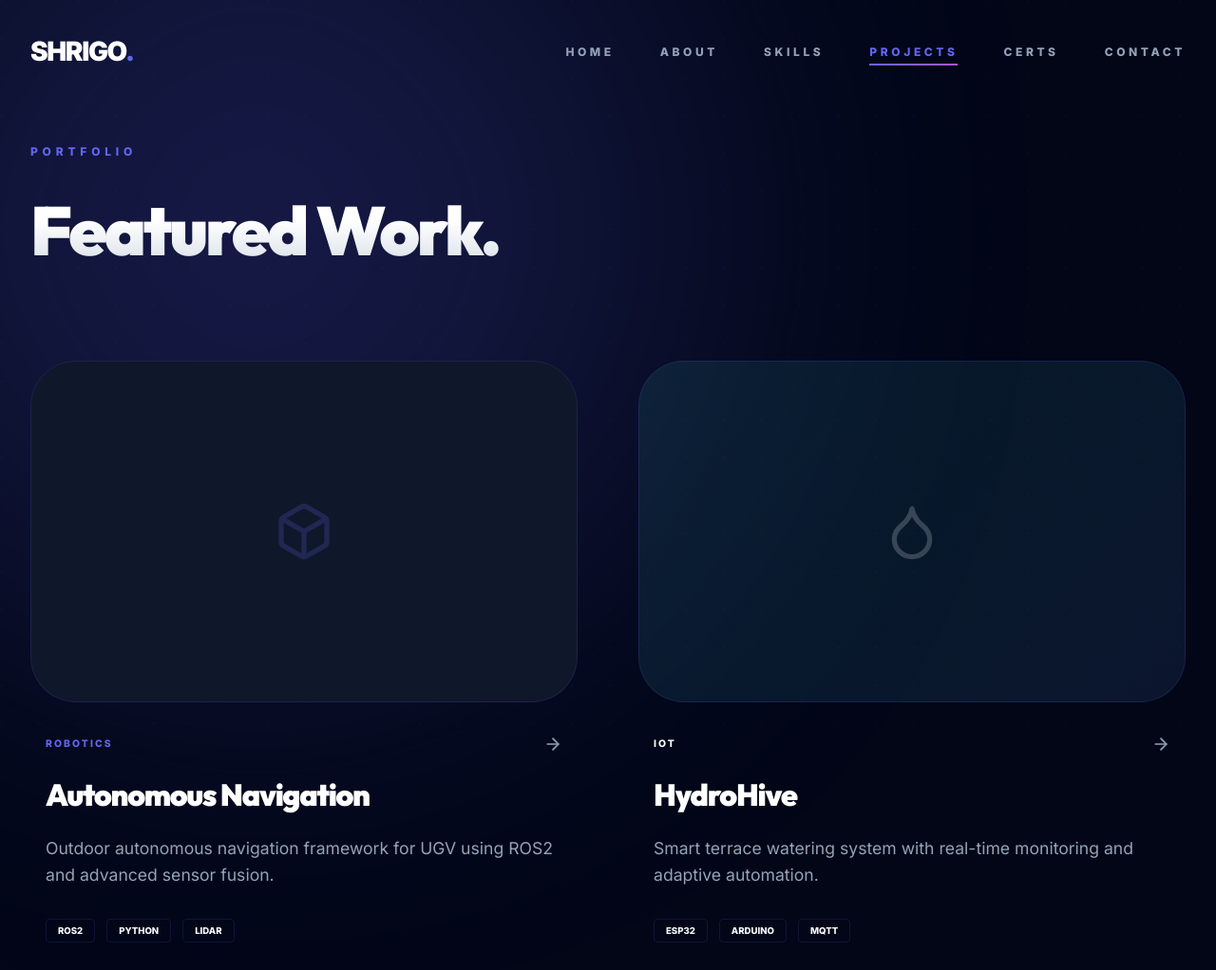
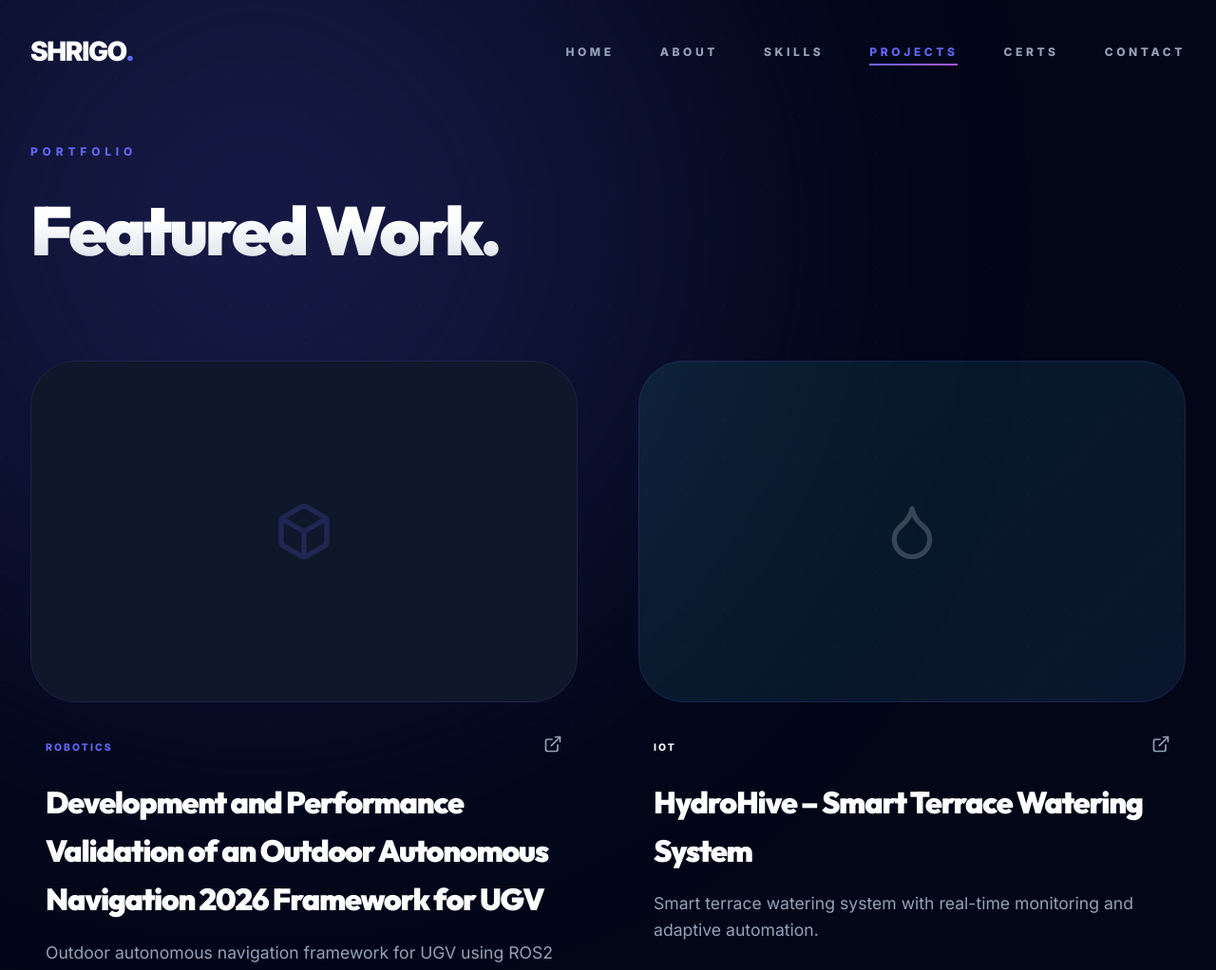
Before and after one commit to Shrigovinda25/shrigovinda-portfolio, a website with bundled scripts: page public/projects.html in a window 1280 px wide. Shown: the top 1022 px of the page at 95% size. Built offline with nearby package versions, Linux system fonts and the light colour scheme.

Commit message:
update project

```diff
--- a/public/projects.html
+++ b/public/projects.html
@@ -46,9 +46,9 @@
                     <div style="padding: 0 1rem;">
                         <div style="display: flex; justify-content: space-between; align-items: center; margin-bottom: 1rem;">
                             <span style="color: var(--primary); font-size: 0.65rem; font-weight: 800; text-transform: uppercase; letter-spacing: 0.2em;">Robotics</span>
-                            <i data-lucide="arrow-right" style="color: var(--text-muted); width: 20px;"></i>
+                            <a href="https://minor-project-team13.netlify.app/" target="_blank" style="color: inherit;"><i data-lucide="external-link" style="color: var(--text-muted); width: 20px;"></i></a>
                         </div>
-                        <h3 style="font-size: 2rem; font-black: 900; color: #fff; margin-bottom: 1rem;">Autonomous Navigation</h3>
+                        <h3 style="font-size: 2rem; font-black: 900; color: #fff; margin-bottom: 1rem;">Development and Performance Validation of an Outdoor Autonomous Navigation 2026 Framework for UGV</h3>
                         <p style="color: var(--text-muted); font-size: 1.1rem; margin-bottom: 2rem;">Outdoor autonomous navigation framework for UGV using ROS2 and advanced sensor fusion.</p>
                         <div style="display: flex; gap: 0.75rem;">
                             <span style="font-size: 0.6rem; font-weight: 800; text-transform: uppercase; border: 1px solid var(--border); padding: 0.25rem 0.75rem; border-radius: 4px;">ROS2</span>
@@ -66,9 +66,9 @@
                     <div style="padding: 0 1rem;">
                         <div style="display: flex; justify-content: space-between; align-items: center; margin-bottom: 1rem;">
                             <span style="color: var(--accent); font-size: 0.65rem; font-weight: 800; text-transform: uppercase; letter-spacing: 0.2em;">IoT</span>
-                            <i data-lucide="arrow-right" style="color: var(--text-muted); width: 20px;"></i>
+                            <a href="https://sites.google.com/view/team-02-arise/home?authuser=0" target="_blank" style="color: inherit;"><i data-lucide="external-link" style="color: var(--text-muted); width: 20px;"></i></a>
                         </div>
-                        <h3 style="font-size: 2rem; font-black: 900; color: #fff; margin-bottom: 1rem;">HydroHive</h3>
+                        <h3 style="font-size: 2rem; font-black: 900; color: #fff; margin-bottom: 1rem;">HydroHive – Smart Terrace Watering System</h3>
                         <p style="color: var(--text-muted); font-size: 1.1rem; margin-bottom: 2rem;">Smart terrace watering system with real-time monitoring and adaptive automation.</p>
                         <div style="display: flex; gap: 0.75rem;">
                             <span style="font-size: 0.6rem; font-weight: 800; text-transform: uppercase; border: 1px solid var(--border); padding: 0.25rem 0.75rem; border-radius: 4px;">ESP32</span>
```
Also changed, not shown: netlify.toml (added), public/assets/profile.png (deleted).
